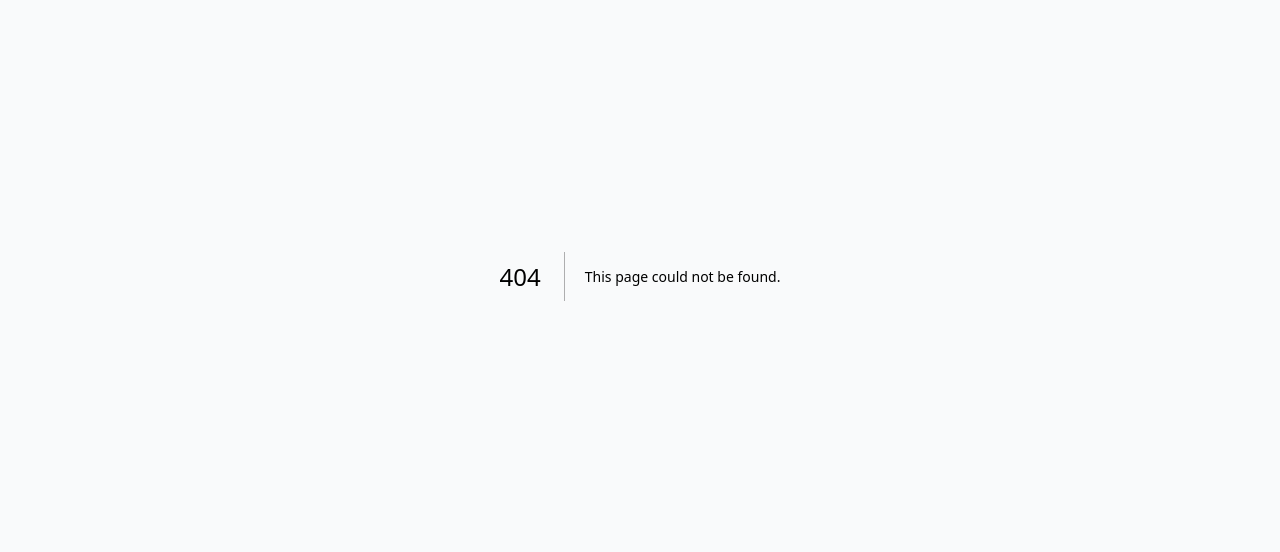
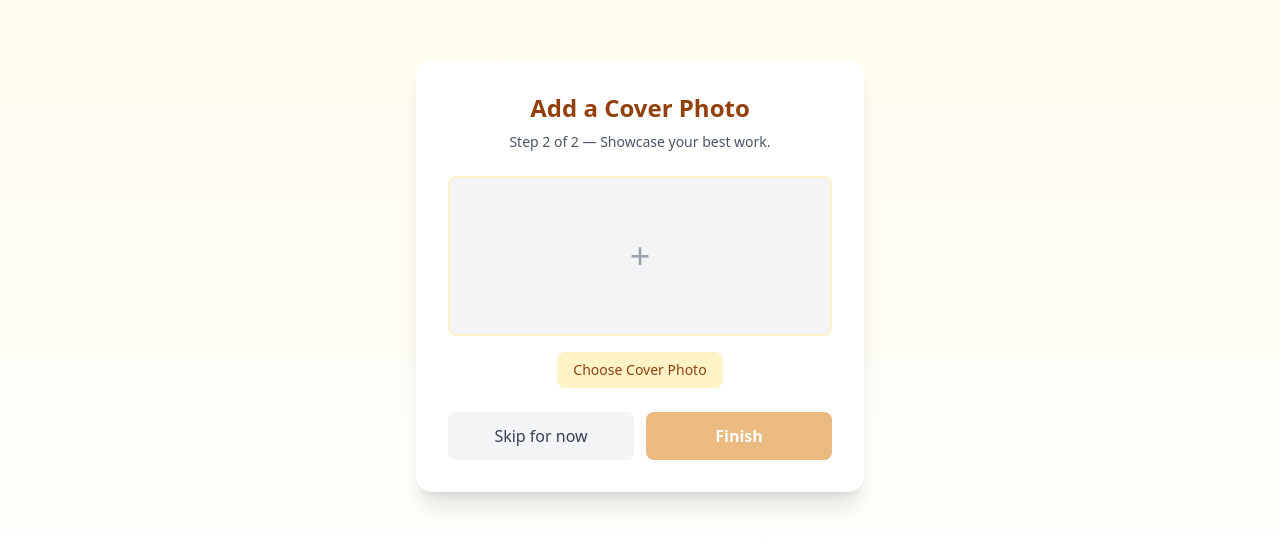
Before and after one commit to ihedioranmapromise-dev/OKMADE-FUNITURE-WEBSITE-, a Next.js app: page /client/onboarding/cover-photo in a window 1280 px wide. Before the commit this address had no page. Shown: the part 124-676 px from the top of the page. Built offline with nearby package versions, Linux system fonts and the light colour scheme; no server answers; a web font is replaced by a local one.

Commit message:
Add onboarding cover photo upload component

```diff
--- /dev/null
+++ b/app/client/onboarding/cover-photo/page.js
@@ -0,0 +1,90 @@
+"use client";
+import { useState } from "react";
+import { useRouter } from "next/navigation";
+import { createSupabaseBrowser } from "@/lib/supabase-browser";
+
+export default function OnboardingCoverPhoto() {
+  const [file, setFile] = useState(null);
+  const [preview, setPreview] = useState("");
+  const [uploading, setUploading] = useState(false);
+  const [message, setMessage] = useState("");
+  const router = useRouter();
+  const supabase = createSupabaseBrowser();
+
+  const handleFileChange = (e) => {
+    const f = e.target.files[0];
+    if (f) {
+      setFile(f);
+      setPreview(URL.createObjectURL(f));
+    }
+  };
+
+  const handleUpload = async () => {
+    if (!file) return;
+    setUploading(true);
+    setMessage("");
+    try {
+      const { data: { user } } = await supabase.auth.getUser();
+      if (!user) throw new Error("Not logged in");
+      const ext = file.name.split(".").pop();
+      const fileName = `${user.id}_${Date.now()}.${ext}`;
+      const { error: uploadError } = await supabase.storage
+        .from("cover-photos")
+        .upload(fileName, file, { upsert: true });
+      if (uploadError) throw uploadError;
+      const { data: urlData } = supabase.storage.from("cover-photos").getPublicUrl(fileName);
+
+      const res = await fetch("/api/client/onboarding", {
+        method: "POST",
+        headers: { "Content-Type": "application/json" },
+        body: JSON.stringify({ auth_id: user.id, field: "cover_photo", value: urlData.publicUrl }),
+      });
+      if (!res.ok) throw new Error("Failed to save");
+      router.push("/client/dashboard");
+    } catch (err) {
+      setMessage("Error: " + err.message);
+    } finally {
+      setUploading(false);
+    }
+  };
+
+  return (
+    <div className="min-h-screen flex items-center justify-center bg-gradient-to-b from-amber-50 to-white py-12 px-4">
+      <div className="max-w-md w-full bg-white rounded-2xl shadow-xl p-8 text-center">
+        <h1 className="text-2xl font-bold text-amber-800 mb-2">Add a Cover Photo</h1>
+        <p className="text-sm text-gray-600 mb-6">Step 2 of 2 — Showcase your best work.</p>
+
+        <div className="mb-6">
+          {preview ? (
+            <img src={preview} className="w-full h-40 object-cover rounded-lg border-2 border-amber-200" alt="Preview" />
+          ) : (
+            <div className="w-full h-40 rounded-lg bg-gray-100 flex items-center justify-center text-gray-400 border-2 border-amber-100 text-4xl">
+              +
+            </div>
+          )}
+          <input type="file" accept="image/*" id="cover-upload" onChange={handleFileChange} className="hidden" />
+          <label htmlFor="cover-upload" className="inline-block mt-4 bg-amber-100 hover:bg-amber-200 text-amber-800 px-4 py-2 rounded-lg cursor-pointer text-sm font-medium transition">
+            Choose Cover Photo
+          </label>
+        </div>
+
+        <div className="flex gap-3">
+          <button
+            onClick={() => router.push("/client/dashboard")}
+            className="flex-1 bg-gray-100 hover:bg-gray-200 text-gray-700 py-3 rounded-lg font-medium transition"
+          >
+            Skip for now
+          </button>
+          <button
+            onClick={handleUpload}
+            disabled={!file || uploading}
+            className="flex-1 bg-amber-600 hover:bg-amber-700 text-white py-3 rounded-lg font-semibold transition disabled:opacity-50"
+          >
+            {uploading ? "Uploading..." : "Finish"}
+          </button>
+        </div>
+        {message && <p className={`mt-4 text-sm ${message.includes("Error") ? "text-red-500" : "text-green-600"}`}>{message}</p>}
+      </div>
+    </div>
+  );
+}
```
